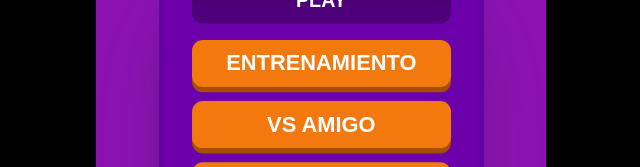
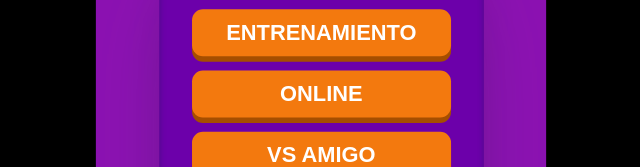
Before and after one commit to MrxSteve/proyecto, a React (Create React App) app in the folder frontend/: page / in a window 1280 px wide. Shown: the part 347-514 px from the top of the page, without its empty margins (319-959 px from the left). Built offline with nearby package versions, Linux system fonts and the light colour scheme; no server answers.

Commit message:
consumiendo la api en game

```diff
--- a/frontend/src/components/game/index.tsx
+++ b/frontend/src/components/game/index.tsx
@@ -1,6 +1,6 @@
 import React, { useCallback, useEffect, useState } from "react";
 import { BoardItem } from "./components/board/components";
-import { DiceState, DiceTheme, Difficulty, IBoardItem, ItemSelectedBoard, TotalPlayers, TypeButtonGame, type TypeGame, type valueDice } from "../../interfaces";
+import { DiceState, DiceTheme, Difficulty, IBoardItem, ItemSelectedBoard, Player, TotalPlayers, TypeButtonGame, type TypeGame, type valueDice } from "../../interfaces";
 import {Board, Buttons, Dices, GameMessages, GameWrapper, Header, ScoreGame} from "./components";
 import { calculateBoardValues, calculateScore, deselectBoardItemBoard, diceRandomSelectionBot, getInitalBoardState, getInitialDiceValues, getInitialPlayers, rollDice, selectDice, selectItemBoard, totalDiceAvailable, validateNextBotRoll } from './helpers';
 
@@ -10,18 +10,23 @@ import { playSounds } from "../../utils/sounds";
 import { EDiceState, EDiceTheme, EDifficulty, ETypeButtonGame, ETypeGame, INITIAL_ITEM_SELECTED, TOTAL_THROWING } from "../../utils/constants";
 
 interface GameProps {
+    authUser: Partial<Player>;
     typeGame: TypeGame;
     initialTurn: TotalPlayers;
     difficulty?: Difficulty;
 }
 
-const Game = ({difficulty = EDifficulty.HARD, typeGame = ETypeGame.BOT, initialTurn=1}: GameProps) => {
+const Game = ({
+  authUser = {},
+  difficulty = EDifficulty.HARD,
+  typeGame = ETypeGame.BOT, initialTurn=1
+}: GameProps) => {
 
     //Guarda el estado del boars
     const [boardState, setBoardState] = useState(getInitalBoardState);
 
     // Estado de los jugadores (maximo seran dos)
-    const [players, setPlayers] = useState(()=> getInitialPlayers(typeGame));
+    const [players, setPlayers] = useState(()=> getInitialPlayers(typeGame, authUser));
 
     //Para el turno
     const [turn, setTurn] = useState<TotalPlayers>(typeGame !== ETypeGame.SOLO ? initialTurn: 1);
--- a/frontend/src/components/lobbyGame/components/links/index.tsx
+++ b/frontend/src/components/lobbyGame/components/links/index.tsx
@@ -3,16 +3,17 @@ import React from "react";
 import { ButtonGroup } from "../../../wrappers";
 import { Link } from "react-router-dom";
 import state from "sweetalert/typings/modules/state";
+import type { IAuth } from "../../../../interfaces";
 
 const LINKS = [
     {
       label: "Entrenamiento",
       path: "/game/solo",
     },
-    // {
-    //   label: "Online",
-    //   path: "/online",
-    // },
+    {
+       label: "Online",
+       path: "/online",
+    },
     {
       label: "Vs Amigo ",
       path: "/game/friend",
@@ -23,7 +24,7 @@ const LINKS = [
     },
   ];
 
-const Links = () => {
+const Links = ({state} : {state:IAuth | null}) => {
     return (
         <div className="lobby-game-links">
             <ButtonGroup label="Play">
@@ -31,8 +32,8 @@ const Links = () => {
                 {LINKS.map(({ label, path }, key) => {
                 // Valida si puede o no mostrar el link de online
                 // esto sucede si el api no responde, entonces el estado sería null
-                // const renderLink =
-                //     (label === "Online" && !!state) || label !== "Online";
+                const renderLink =
+                     (label === "Online" && !!state) || label !== "Online";
 
                 return (
                     <Link className="button orange" key={key} to={path}>
--- a/frontend/src/components/lobbyGame/index.tsx
+++ b/frontend/src/components/lobbyGame/index.tsx
@@ -8,6 +8,7 @@ import CircularButton from "../circularButton";
 import { useSounds } from "../../hooks";
 import UserContext from "../../provider/userContext";
 import AvatarImage from "../avatarImage";
+import state from 'sweetalert/typings/modules/state';
 
 const LobbyGame = () => {
 
@@ -30,7 +31,7 @@ const LobbyGame = () => {
                 onClick={toggleSound}
                 />
                 <Logo/>
-                <Links/>
+                <Links state={state} />
                 <Options isAuth={state?.isAuth ?? false}/>
             </div>
         </PageWrapper>
--- a/frontend/src/pages/game.tsx
+++ b/frontend/src/pages/game.tsx
@@ -1,10 +1,11 @@
-import React, { Suspense, lazy, useState } from "react";
+import React, { Suspense, lazy, useContext, useState } from "react";
 import { useParams } from "react-router-dom";
 import { Difficulty, TotalPlayers, TypeGame } from "../interfaces";
 import { ETypeGame } from "../utils/constants";
 import { randomNumber } from "../utils/helpers";
 import Loading from "../components/loading";
 import GameDifficulty from "../components/gameDifficulty";
+import UserContext from "../provider/userContext";
 
 const Game = lazy(() => import("../components/game"));
 
@@ -14,6 +15,7 @@ const GamePage = () => {
         undefined
       );
 
+    const state = useContext(UserContext);
     // Se extrae el tipo de juego de la URL
     const { type } = useParams();
 
@@ -32,6 +34,8 @@ const GamePage = () => {
     const initialTurn =
     typeGame !== ETypeGame.SOLO ? (randomNumber(1, 2) as TotalPlayers) : 1;
 
+    const authUser = state?.isAuth ? state.user || {} : {};
+
      // Si es de tipo bot, se renderiza un componente,
     // que permite al usuario elegir el nivel de dificultad...
     if (!difficulty && typeGame === ETypeGame.BOT) {
@@ -43,6 +47,7 @@ const GamePage = () => {
     return (
         <Suspense fallback={<Loading/>}>
             <Game
+            authUser={authUser}
             typeGame={typeGame}
             initialTurn={initialTurn}
             difficulty={difficulty}
```
